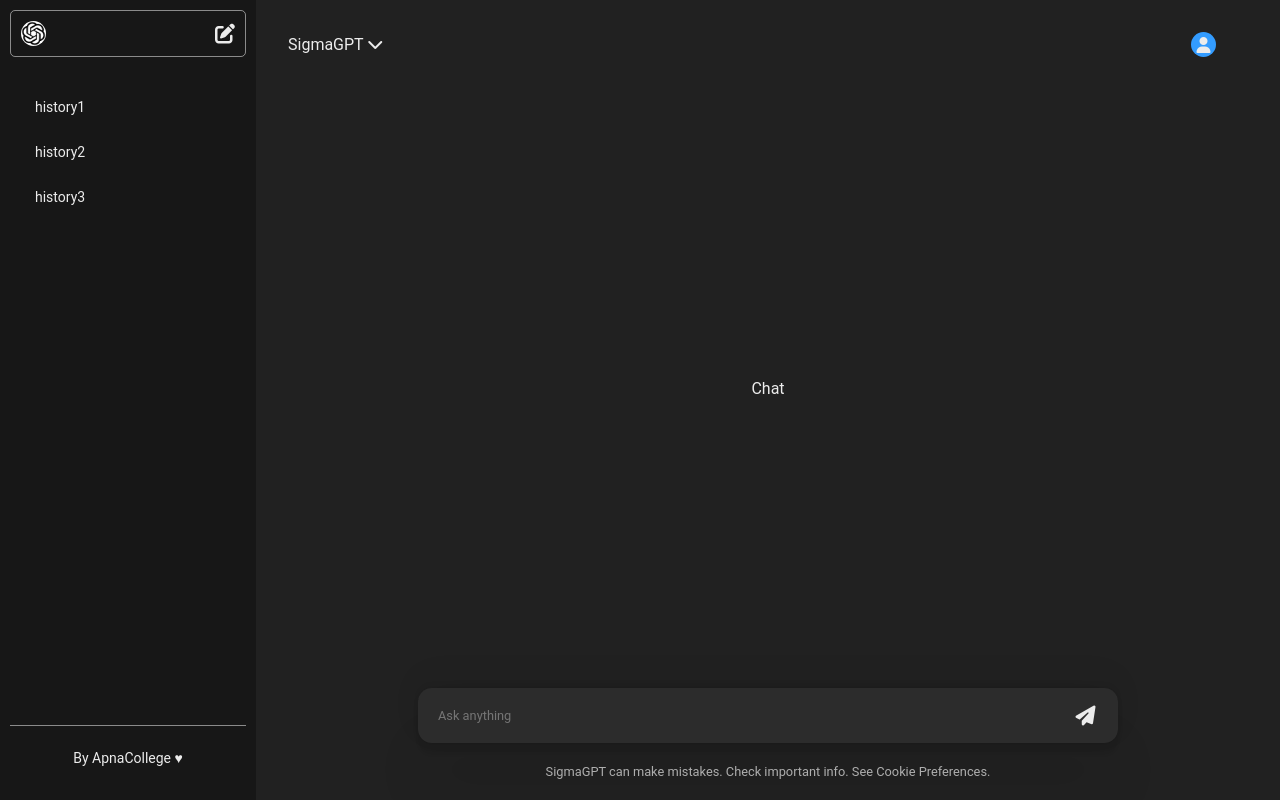
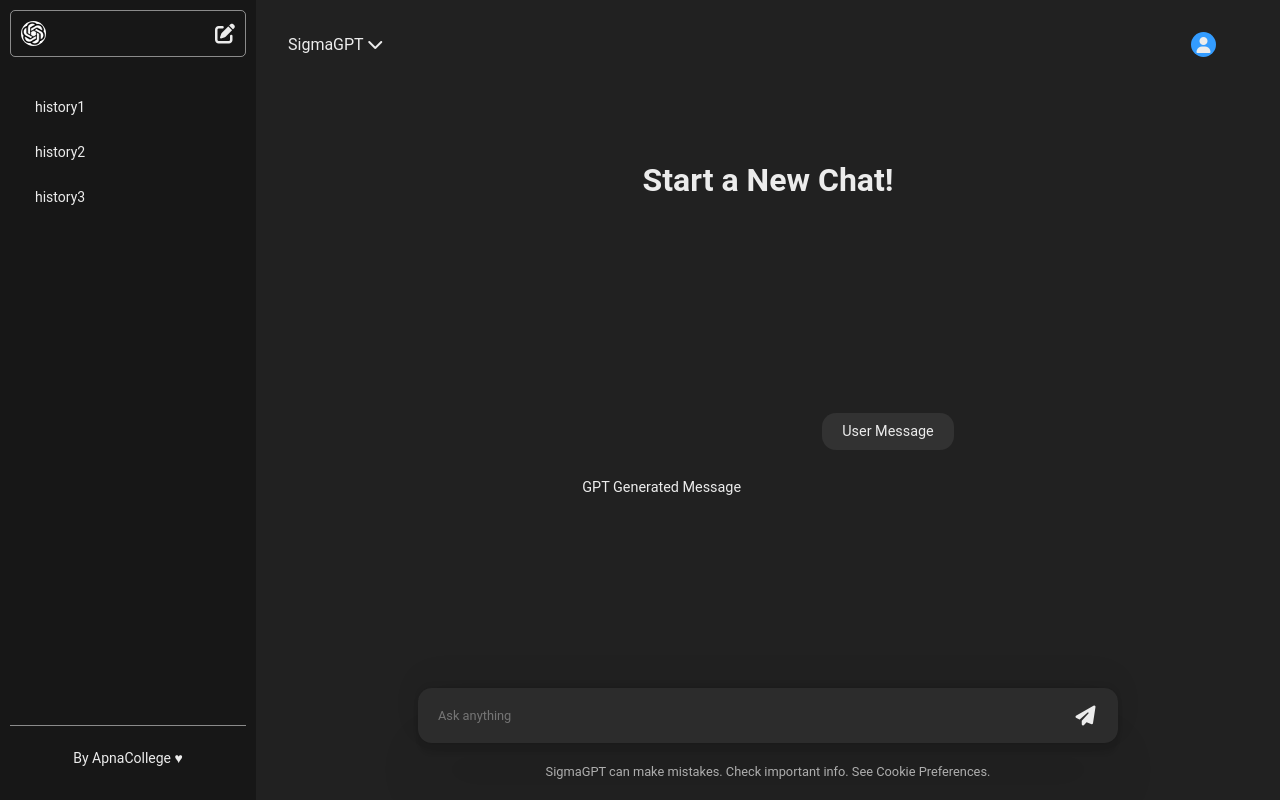
Before and after one commit to STIWARTs/ChatGPT, a React (Vite) app in the folder Frontend/: page / in a window 1280 px wide. Built offline with nearby package versions, Linux system fonts and the light colour scheme.

Commit message:
Display Chats 1

```diff
--- a/Frontend/src/App.jsx
+++ b/Frontend/src/App.jsx
@@ -10,12 +10,16 @@
   const [prompt, setPrompt] = useState("");
   const [reply, setReply] = useState(null);
   const [currThreadId, setCurrThreadId] = useState(uuidv1());
+  const [prevChats, setPrevChats] = useState([]); //array of chat threads--stores all chats of curr thread
+  const [newChat, setNewChat] = useState(true); //boolean to check if new chat is created
 
   //object
   const providerValues = {
     prompt, setPrompt,
     reply, setReply,
-    currThreadId, setCurrThreadId
+    currThreadId, setCurrThreadId,
+    newChat, setNewChat,
+    prevChats, setPrevChats
   }; //passing values to context provider
 
   return (
--- a/Frontend/src/Chat.jsx
+++ b/Frontend/src/Chat.jsx
@@ -1,10 +1,22 @@
 import "./Chat.css";
+import {useContext} from "react";
+import { MyContext } from "./MyContext.jsx";
 
 function Chat() {
+    const {newChat, prevChats, reply} = useContext(MyContext);
+
     return (
-        <div>
-            Chat
-        </div>
+        <>
+            {newChat && <h1> Start a New Chat!</h1>}
+            <div className="chats">
+                <div className="userDiv">
+                    <p className="userMessage"> User Message </p>
+                </div>
+                <div className="gptDiv">
+                    <p className="gptMessage">GPT Generated Message</p>
+            </div>
+            </div>
+        </>
     )
 }
 
```
